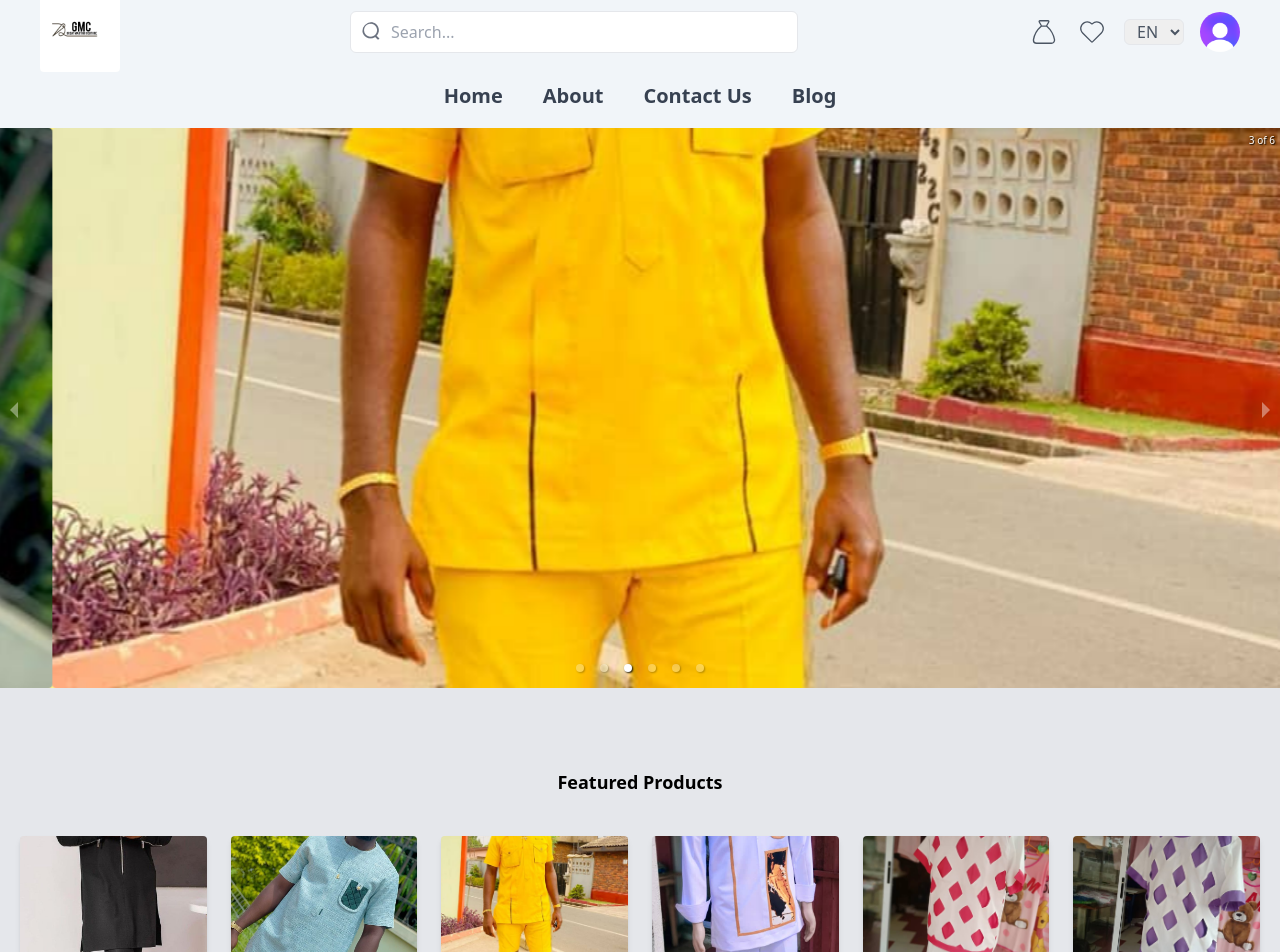
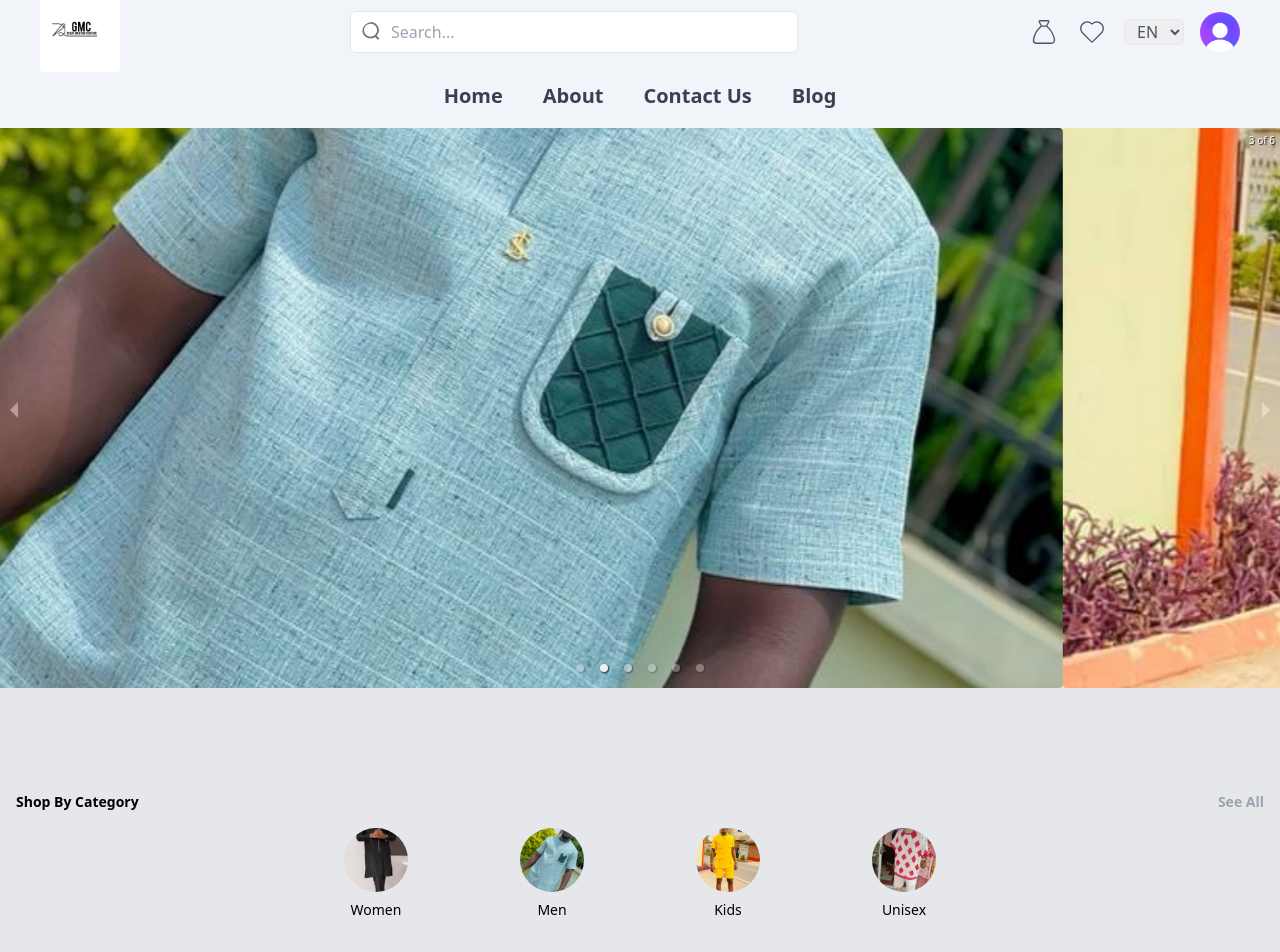
Before and after one commit to owusuvictorjnr/blessed-redeemer-fashion-and-design, a Next.js app: page / in a window 1280 px wide. Shown: the top 952 px of the page. Built offline with nearby package versions, Linux system fonts and the light colour scheme.

Commit message:
comment featured

```diff
--- a/app/(frontend)/page.tsx
+++ b/app/(frontend)/page.tsx
@@ -2,8 +2,8 @@
 
 import KidsBanner from "@/components/Banners/kidsBanner";
 import WomenBanner from "@/components/Banners/womenBanner";
-import FeaturedProd from "@/components/FeaturedProd";
-// import { HomeCategories } from "@/components/HomeCategories";
+// import FeaturedProd from "@/components/FeaturedProd";
+import { HomeCategories } from "@/components/HomeCategories";
 import LandingPage from "@/components/LandingPage";
 import NewProducts from "@/components/NewProducts";
 import Shirts from "@/components/Shirts";
@@ -17,11 +17,11 @@ export default function Home() {
 
       {/* Categories */}
       <section className="">
-        {/* <HomeCategories /> */}
+        <HomeCategories />
       </section>
 
       <section>
-        <FeaturedProd />
+        {/* <FeaturedProd /> */}
       </section>
 
       <section>
```
